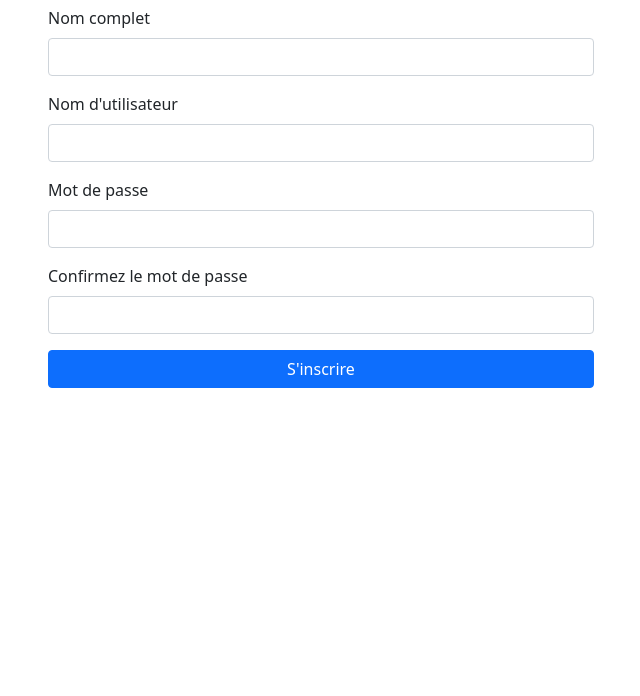
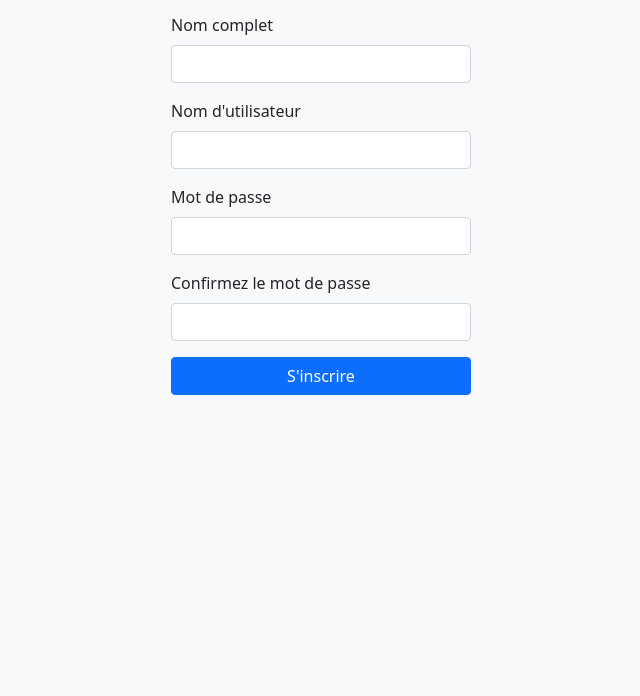
Before and after one commit to rim10-soubki/IAAAS, a plain HTML site: page templates/Front-end/pages/register.html in a window 1280 px wide. Shown: the part 104-800 px from the top of the page, without its empty margins (319-959 px from the left). Drawn offline with nearby package versions, Linux system fonts and the light colour scheme.

Commit message:
correction register.html

```diff
--- a/templates/Front-end/pages/register.html
+++ b/templates/Front-end/pages/register.html
@@ -5,28 +5,40 @@
     <meta name="viewport" content="width=device-width, initial-scale=1.0">
     <title>Inscription - Application de Messagerie Chiffrée</title>
     <link href="https://stackpath.bootstrapcdn.com/bootstrap/5.1.3/css/bootstrap.min.css" rel="stylesheet">
+    <style>
+        body {
+            padding-top: 40px;
+            background-color: #f8f9fa;
+        }
+        .form-signin {
+            width: 100%;
+            max-width: 330px;
+            padding: 15px;
+            margin: auto;
+        }
+    </style>
 </head>
 <body>
-    <div class="container mt-5">
+    <div class="container">
         <div class="row">
             <div class="col-md-6 offset-md-3">
                 <h2 class="mb-4 text-center">Inscription</h2>
-                <form id="registerForm">
+                <form class="form-signin" id="registerForm" action="/register" method="post">
                     <div class="mb-3">
                         <label for="fullName" class="form-label">Nom complet</label>
-                        <input type="text" class="form-control" id="fullName" required>
+                        <input type="text" class="form-control" id="fullName" name="fullName" required>
                     </div>
                     <div class="mb-3">
                         <label for="username" class="form-label">Nom d'utilisateur</label>
-                        <input type="text" class="form-control" id="username" required>
+                        <input type="text" class="form-control" id="username" name="username" required>
                     </div>
                     <div class="mb-3">
                         <label for="password" class="form-label">Mot de passe</label>
-                        <input type="password" class="form-control" id="password" required>
+                        <input type="password" class="form-control" id="password" name="password" required>
                     </div>
                     <div class="mb-3">
                         <label for="confirmPassword" class="form-label">Confirmez le mot de passe</label>
-                        <input type="password" class="form-control" id="confirmPassword" required>
+                        <input type="password" class="form-control" id="confirmPassword" name="confirmPassword" required>
                     </div>
                     <button type="submit" class="btn btn-primary w-100">S'inscrire</button>
                 </form>
@@ -35,6 +47,5 @@
     </div>
 
     <script src="https://stackpath.bootstrapcdn.com/bootstrap/5.1.3/js/bootstrap.bundle.min.js"></script>
-    <script src="../js/register.js"></script>
 </body>
 </html>
```
Also changed, not shown: 1 other file.
